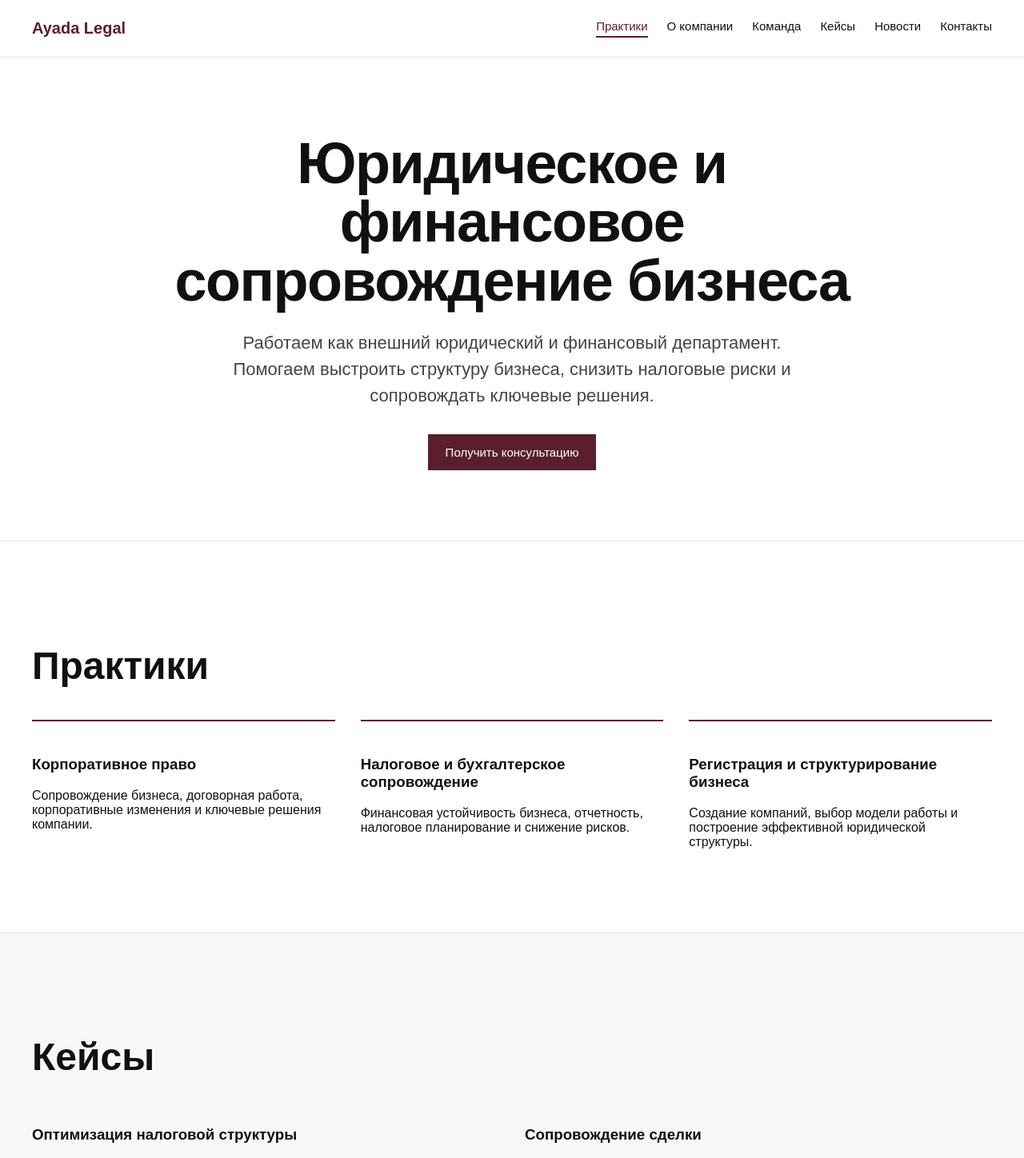
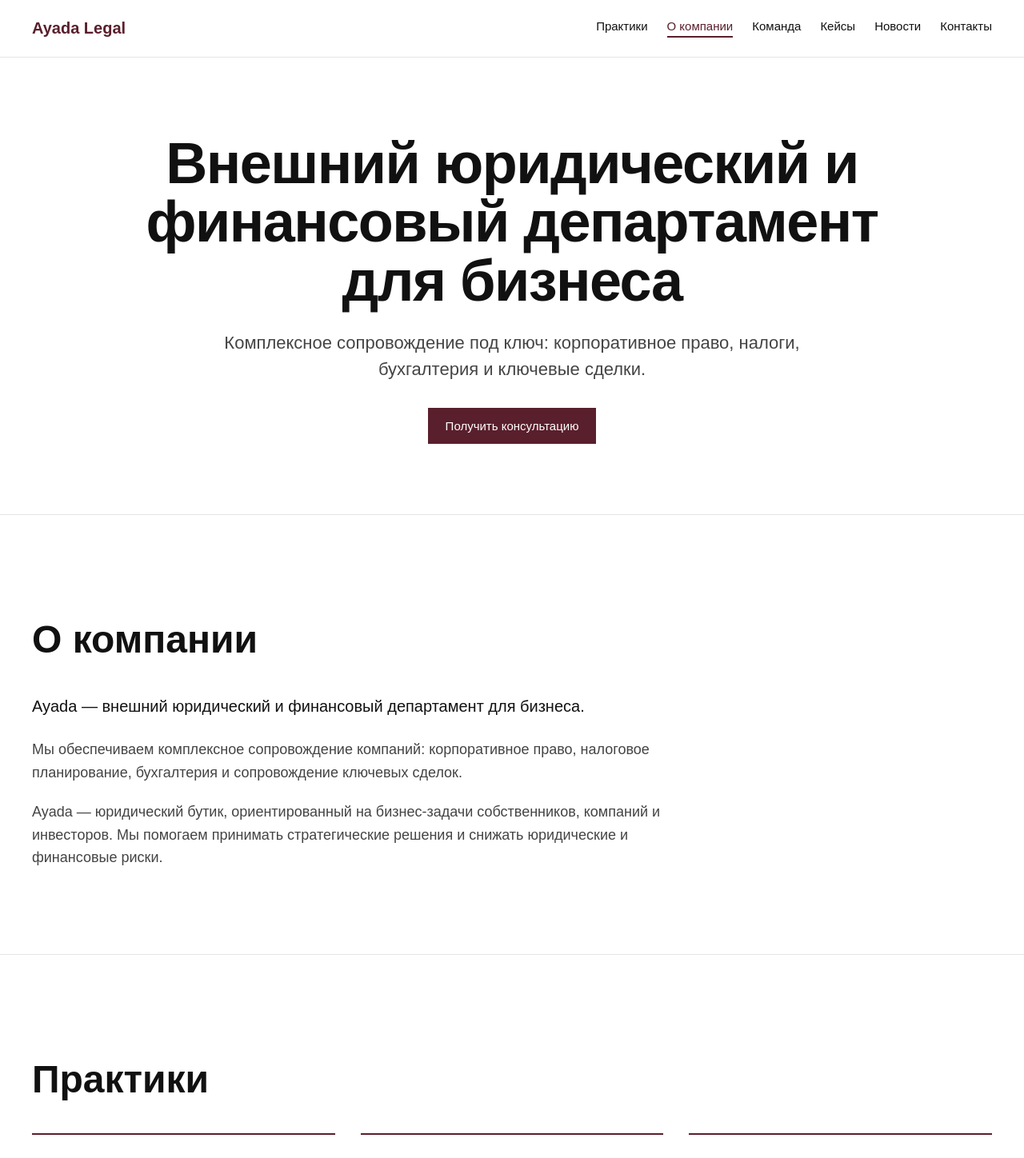
Before and after one commit to K-proj-new/legal-consulting-site, a React (Vite) app: page / in a window 1280 px wide. Shown: the top 1448 px of the page at 80% size. Built offline with nearby package versions, Linux system fonts and the light colour scheme.

Commit message:
feat: restore full about block and extended news section

```diff
--- a/src/App.jsx
+++ b/src/App.jsx
@@ -15,30 +15,35 @@ const practices = [
   {
     title: "Корпоративное право",
     description:
-      "Сопровождение бизнеса, договорная работа, корпоративные изменения и ключевые решения компании.",
+      "Мы сопровождаем компании на всех этапах развития: от текущей операционной деятельности до сложных корпоративных изменений. Помогаем выстроить юридическую структуру, минимизировать риски и обеспечить устойчивость бизнеса. Работаем с договорами, корпоративными документами и внутренними процедурами, участвуем в ключевых решениях компании.",
   },
   {
     title: "Налоговое и бухгалтерское сопровождение",
     description:
-      "Финансовая устойчивость бизнеса, отчетность, налоговое планирование и снижение рисков.",
+      "Обеспечиваем прозрачность финансовых процессов и контроль налоговой нагрузки. Помогаем выстроить эффективную систему учета, снизить риски и избежать претензий со стороны контролирующих органов. Сопровождаем отчетность, налоговое планирование и взаимодействие с государственными органами.",
   },
   {
     title: "Регистрация и структурирование бизнеса",
     description:
-      "Создание компаний, выбор модели работы и построение эффективной юридической структуры.",
+      "Помогаем создать бизнес с правильной юридической и финансовой моделью с самого начала. Подбираем оптимальную форму, структуру владения и операционную схему. Сопровождаем регистрацию компаний и выстраиваем процессы для дальнейшего устойчивого развития.",
   },
 ]
 
 const cases = [
   {
-    title: "Оптимизация налоговой структуры",
+    title: "Реструктуризация корпоративной модели",
     description:
-      "Снижение налоговой нагрузки для группы компаний через изменение структуры бизнеса.",
+      "Сопровождали изменение структуры бизнеса для повышения управляемости, снижения юридических рисков и подготовки компании к дальнейшему развитию.",
   },
   {
-    title: "Сопровождение сделки",
+    title: "Налоговое сопровождение и снижение рисков",
     description:
-      "Юридическое сопровождение сделки по покупке бизнеса с минимизацией рисков.",
+      "Провели анализ финансовой и налоговой модели компании, предложили практические решения для снижения нагрузки и повышения прозрачности процессов.",
+  },
+  {
+    title: "Сопровождение сделки и защита интересов собственника",
+    description:
+      "Подготовили юридическую позицию, структурировали документы и сопровождали ключевые этапы сделки с фокусом на безопасность и контроль рисков.",
   },
 ]
 
@@ -60,6 +65,24 @@ const team = [
     role: "Старший юрист",
     description:
       "Договорная работа, корпоративные документы, сопровождение текущей деятельности компаний.",
+  },
+]
+
+const news = [
+  {
+    title: "Аналитика по корпоративному праву и налогам",
+    description:
+      "Публикуем обзоры изменений законодательства, судебной практики и ключевых тенденций, которые влияют на бизнес и принятие решений.",
+  },
+  {
+    title: "Практические комментарии для собственников и компаний",
+    description:
+      "Объясняем юридические и финансовые вопросы прикладным языком, с фокусом на риски, последствия и практические решения.",
+  },
+  {
+    title: "Обзоры ключевых изменений для бизнеса",
+    description:
+      "Отслеживаем значимые изменения в регулировании и даём краткие ориентиры для компаний, которым важно быстро адаптироваться к новой правовой среде.",
   },
 ]
 
@@ -102,7 +125,6 @@ const styles = {
     textDecoration: "none",
     paddingBottom: "4px",
     borderBottom: `2px solid ${BRAND_COLOR}`,
-    transition: "color 0.2s ease, border-color 0.2s ease",
   },
   heroSection: {
     padding: "96px 40px 88px",
@@ -154,6 +176,25 @@ const styles = {
     marginBottom: "40px",
     fontWeight: 700,
   },
+  introLead: {
+    maxWidth: "800px",
+    fontSize: "20px",
+    lineHeight: 1.6,
+    marginBottom: "24px",
+  },
+  introText: {
+    maxWidth: "800px",
+    fontSize: "18px",
+    lineHeight: 1.6,
+    color: "#444",
+    marginBottom: "20px",
+  },
+  introTextLast: {
+    maxWidth: "800px",
+    fontSize: "18px",
+    lineHeight: 1.6,
+    color: "#444",
+  },
   practicesGrid: {
     display: "grid",
     gridTemplateColumns: "repeat(3, 1fr)",
@@ -166,6 +207,11 @@ const styles = {
   casesGrid: {
     display: "grid",
     gridTemplateColumns: "repeat(2, 1fr)",
+    gap: "32px",
+  },
+  newsGrid: {
+    display: "grid",
+    gridTemplateColumns: "repeat(3, 1fr)",
     gap: "32px",
   },
   teamGrid: {
@@ -210,13 +256,13 @@ const styles = {
 }
 
 export default function App() {
-  const [activeSection, setActiveSection] = useState("practices")
+  const [activeSection, setActiveSection] = useState("about")
 
   useEffect(() => {
-    const visibleSections = ["practices", "cases", "team", "contacts"]
+    const visibleSections = ["about", "practices", "cases", "team", "news", "contacts"]
 
     const handleScroll = () => {
-      let current = "practices"
+      let current = "about"
 
       for (const id of visibleSections) {
         const element = document.getElementById(id)
@@ -263,16 +309,36 @@ export default function App() {
         <section style={styles.heroSection}>
           <div style={styles.heroWrap}>
             <h1 style={styles.heroTitle}>
-              Юридическое и финансовое сопровождение бизнеса
+              Внешний юридический и финансовый департамент для бизнеса
             </h1>
 
             <p style={styles.heroText}>
-              Работаем как внешний юридический и финансовый департамент.
-              Помогаем выстроить структуру бизнеса, снизить налоговые риски
-              и сопровождать ключевые решения.
+              Комплексное сопровождение под ключ: корпоративное право, налоги,
+              бухгалтерия и ключевые сделки.
             </p>
 
             <button style={styles.heroButton}>Получить консультацию</button>
+          </div>
+        </section>
+
+        <section id="about" style={styles.section}>
+          <div style={styles.container}>
+            <h2 style={styles.sectionTitle}>О компании</h2>
+
+            <p style={styles.introLead}>
+              Ayada — внешний юридический и финансовый департамент для бизнеса.
+            </p>
+
+            <p style={styles.introText}>
+              Мы обеспечиваем комплексное сопровождение компаний: корпоративное право,
+              налоговое планирование, бухгалтерия и сопровождение ключевых сделок.
+            </p>
+
+            <p style={styles.introTextLast}>
+              Ayada — юридический бутик, ориентированный на бизнес-задачи собственников,
+              компаний и инвесторов. Мы помогаем принимать стратегические решения и
+              снижать юридические и финансовые риски.
+            </p>
           </div>
         </section>
 
@@ -322,6 +388,21 @@ export default function App() {
           </div>
         </section>
 
+        <section id="news" style={styles.sectionGray}>
+          <div style={styles.container}>
+            <h2 style={styles.sectionTitle}>Новости</h2>
+
+            <div style={styles.newsGrid}>
+              {news.map((item) => (
+                <div key={item.title}>
+                  <h3>{item.title}</h3>
+                  <p>{item.description}</p>
+                </div>
+              ))}
+            </div>
+          </div>
+        </section>
+
         <section id="contacts" style={styles.ctaSection}>
           <div style={styles.ctaWrap}>
             <h2 style={styles.ctaTitle}>Обсудим вашу задачу</h2>
```
